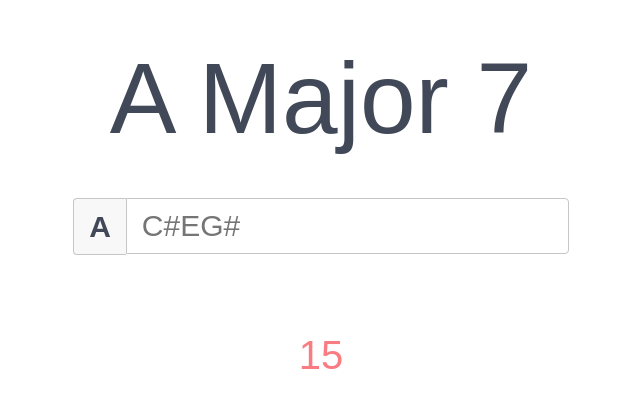
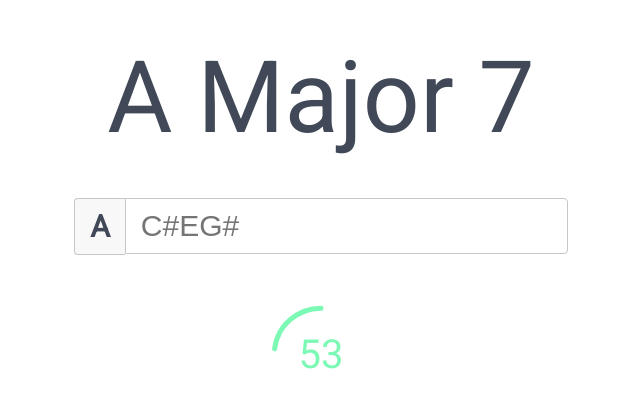
Before and after one commit to fernandofleury/what-the-chord, a React (Create React App) app: page / in a window 1280 px wide. Shown: the part 174-582 px from the top of the page, without its empty margins (319-959 px from the left). Built offline with nearby package versions, Linux system fonts and the light colour scheme.

Commit message:
Add Countdown component

```diff
--- a/public/index.html
+++ b/public/index.html
@@ -19,6 +19,7 @@
       work correctly both with client-side routing and a non-root public URL.
       Learn how to configure a non-root public URL by running `npm run build`.
     -->
+    <link href="https://fonts.googleapis.com/css?family=Roboto" rel="stylesheet">
     <title>React App</title>
   </head>
   <body>
--- a/src/App.css
+++ b/src/App.css
@@ -69,35 +69,3 @@
   right: 1.5rem;
   transition: opacity .3s ease-in-out;
 }
-
-.timer {
-  margin-top: 5rem;
-  height: 10rem;
-  position: relative;
-  width: 10rem;
-}
-
-.time {
-  color: #f97c82;
-  font-size: 4rem;
-  line-height: 10rem;
-  position: absolute;
-  text-align: center;
-  width: 100%;
-}
-
-@keyframes timer {
-  to {
-    stroke-dashoffset: -600;
-  }
-}
-
-.circle {
-  animation: timer 1s forwards;
-  fill: none;
-  stroke: #f97c82;
-  stroke-dasharray: 600;
-  stroke-linecap: round;
-  stroke-width: .5rem;
-  stroke-dashoffset: 600;
-}
--- a/src/App.js
+++ b/src/App.js
@@ -1,5 +1,6 @@
 import React, { Component } from 'react';
 import returnKey from './icons/return-key.svg';
+import Countdown from './Countdown';
 import './App.css';
 
 class App extends Component {
@@ -15,18 +16,7 @@ class App extends Component {
           <img src={returnKey} className="input-helper" />
         </div>
 
-        <div className="timer">
-          <span className="time">15</span>
-          <svg viewBox="0 0 160 160">
-            <circle
-              transform="rotate(-90, 80, 80)"
-              className="circle"
-              cx="80"
-              cy="80"
-              r="75"
-            />
-          </svg>
-        </div>
+        <Countdown onEnd={() => console.log('done')} />
       </div>
     );
   }
--- /dev/null
+++ b/src/Countdown/Countdown.css
@@ -0,0 +1,46 @@
+@keyframes timerColors {
+  0% {
+    color: var(--color-success);
+  }
+
+  33% {
+    color: var(--color-warning);
+  }
+
+  66% {
+    color: var(--color-error);
+  }
+}
+
+@keyframes circleOffset {
+  to {
+    stroke-dashoffset: -600;
+  }
+}
+
+.countdown-wrapper {
+  animation: timerColors 60s infinite step-end;
+  margin-top: 5rem;
+  height: 10rem;
+  position: relative;
+  width: 10rem;
+}
+
+.countdown-time {
+  color: currentColor;
+  font-size: 4rem;
+  line-height: 10rem;
+  position: absolute;
+  text-align: center;
+  width: 100%;
+}
+
+.countdown-circle {
+  animation: circleOffset 1s infinite forwards;
+  fill: none;
+  stroke: currentColor;
+  stroke-dasharray: 600;
+  stroke-linecap: round;
+  stroke-width: .8rem;
+  stroke-dashoffset: 600;
+}
--- /dev/null
+++ b/src/Countdown/index.js
@@ -0,0 +1,60 @@
+import React, { PureComponent } from 'react';
+import './Countdown.css';
+
+class Countdown extends PureComponent {
+  state = {
+    remainingTime: 60,
+  };
+
+  updateDiff = 1000;
+
+  animationFrame = timestamp => {
+    if (!this.startTime) {
+      this.startTime = timestamp;
+    }
+
+    this.delta = timestamp - this.startTime;
+
+    if (this.delta >= this.updateDiff) {
+      this.updateTime();
+      this.startTime = 0;
+    }
+
+    if (this.state.remainingTime) {
+      window.requestAnimationFrame(this.animationFrame);
+    }
+  };
+
+  updateTime() {
+    if (!this.state.remainingTime) {
+      return;
+    }
+
+    this.setState({
+      remainingTime: this.state.remainingTime - 1,
+    });
+  }
+
+  componentDidMount() {
+    window.requestAnimationFrame(this.animationFrame);
+  }
+
+  render() {
+    return (
+      <div className="countdown-wrapper">
+        <span className="countdown-time">{this.state.remainingTime}</span>
+        <svg viewBox="0 0 160 160">
+          <circle
+            transform="rotate(-90, 80, 80)"
+            className="countdown-circle"
+            cx="80"
+            cy="80"
+            r="75"
+          />
+        </svg>
+      </div>
+    );
+  }
+}
+
+export default Countdown;
--- a/src/styles/reset.css
+++ b/src/styles/reset.css
@@ -48,7 +48,7 @@ table {
 html {
   color: var(--main-text-color);
   box-sizing: border-box;
-  font-family: Arial, Helvetica, sans-serif;
+  font-family: 'Roboto', Arial, Helvetica, sans-serif;
   font-size: 10px;
 }
 *, *:before, *:after {
--- a/src/styles/variables.css
+++ b/src/styles/variables.css
@@ -1,3 +1,6 @@
 :root {
   --main-text-color: #414857;
+  --color-success: #7cf9b4;
+  --color-warning: #f9cd7c;
+  --color-error: #f97c82;
 }
```
